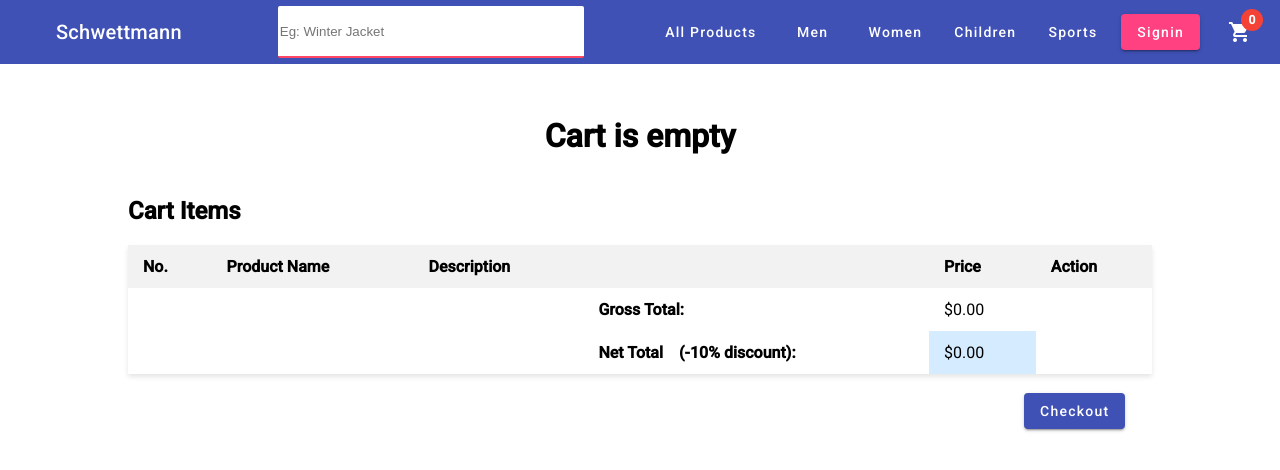
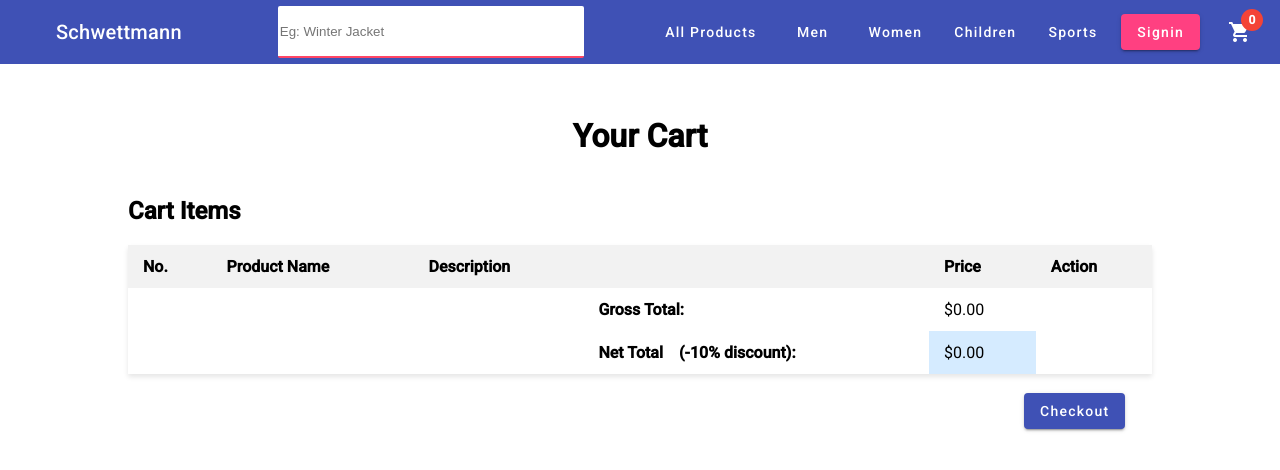
Before and after one commit to mohittomar13/schwettmann, an Angular app: page /cart in a window 1280 px wide. Shown: the top 470 px of the page. Built offline with nearby package versions, Linux system fonts and the light colour scheme.

Commit message:
Minor UI fixes

```diff
--- a/db.json
+++ b/db.json
@@ -4,11 +4,6 @@
       "email": "test@test.com",
       "password": "test",
       "id": 1
-    },
-    {
-      "email": "dummy@dummy.com",
-      "password": "dummy",
-      "id": 2
     }
   ],
   "products": [
--- a/src/app/shopping/cart/cart.component.html
+++ b/src/app/shopping/cart/cart.component.html
@@ -6,7 +6,7 @@
     align-items: center;
   "
 >
-  <h1 *ngIf="itemsInCart <= 0">Cart is empty</h1>
+  <h1>Your Cart</h1>
 </div>
 
 <div style="display: flex; justify-content: center; align-items: center">
```
